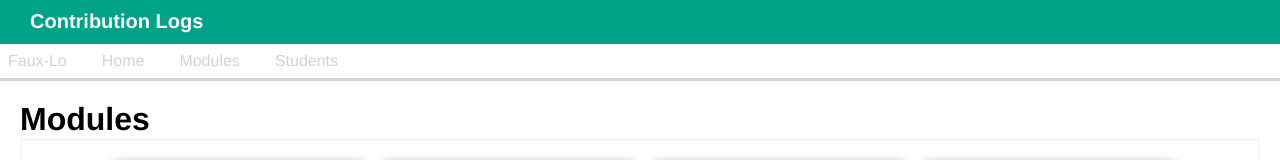
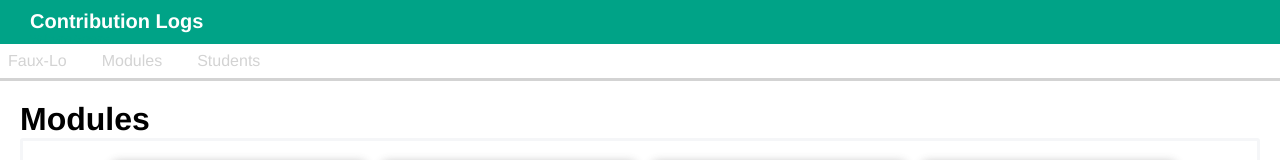
Before and after one commit to AdriSilveira/React-Vite-Summer, a React (Vite) app: page / in a window 1280 px wide. Shown: the top 160 px of the page. Built offline with nearby package versions, Linux system fonts and the light colour scheme.

Commit message:
Home view is the Modules
As requested by the client: The home view now is the Modules view.

```diff
--- a/src/App.jsx
+++ b/src/App.jsx
@@ -1,7 +1,7 @@
 import { BrowserRouter, Routes, Route } from 'react-router-dom';
 import Layout from './components/layout/Layout.jsx';
 
-import Home from './components/views/Home.jsx';
+
 import Modules from './components/views/Modules.jsx';
 import Students from './components/views/Students.jsx';
 import PageNotFound from "./components/views/404.jsx";
--- a/src/components/layout/Navbar.jsx
+++ b/src/components/layout/Navbar.jsx
@@ -9,9 +9,9 @@ function Navbar() {
         <NavLink to="/fauxLogin">Faux-Lo</NavLink>
       </div>
 
-      <div className="navItem">
+      {/* <div className="navItem">
         <NavLink to="/">Home</NavLink>
-      </div>
+      </div> */}
 
       <div className="navItem">
         <NavLink to="/modules">Modules</NavLink>
--- a/src/components/views/Home.jsx
+++ /dev/null
@@ -1,7 +0,0 @@
-function Home() {
-    return (
-      <h1>Homepage</h1>
-    );
-  }
-
-  export default Home;
```
